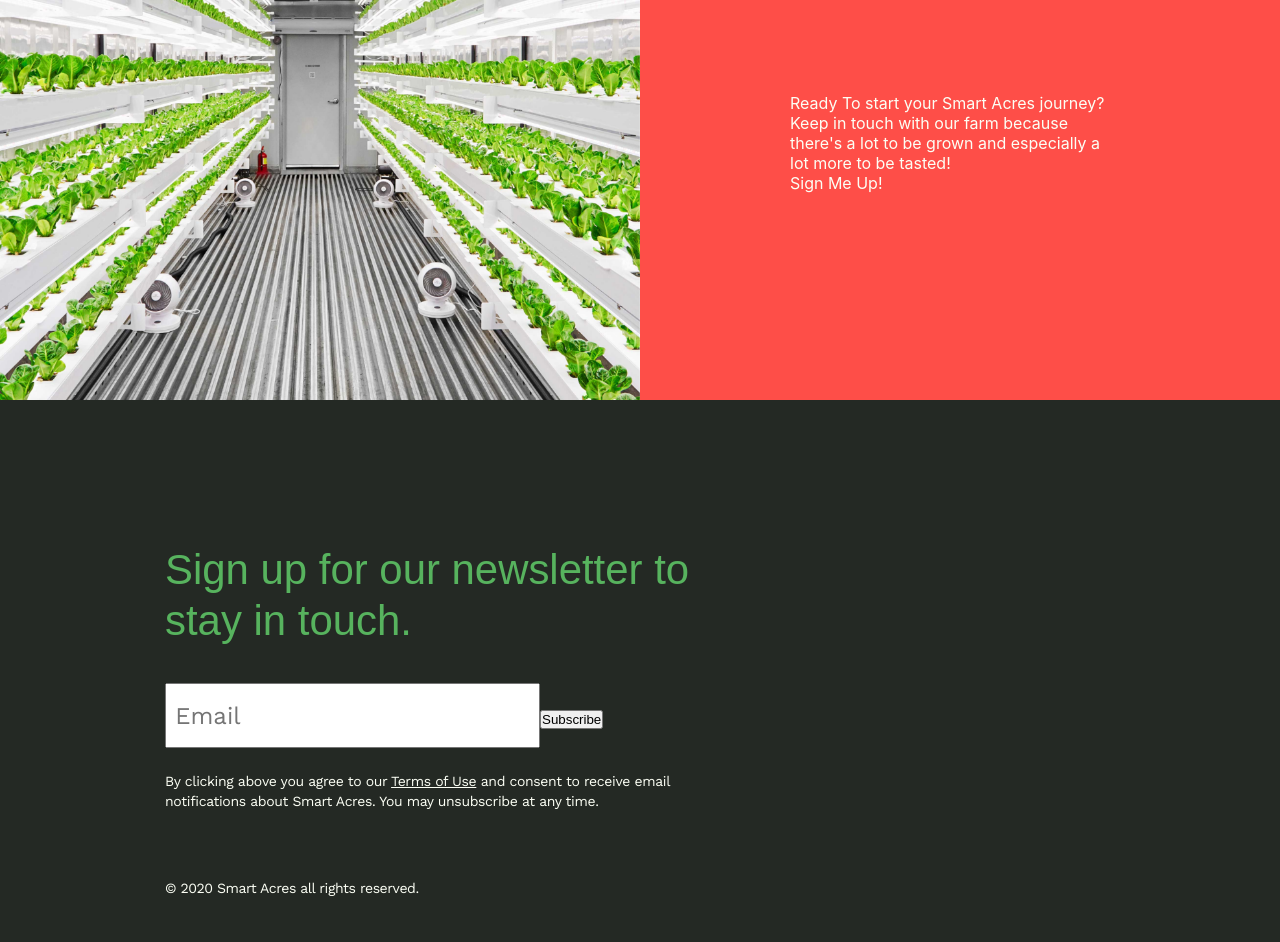
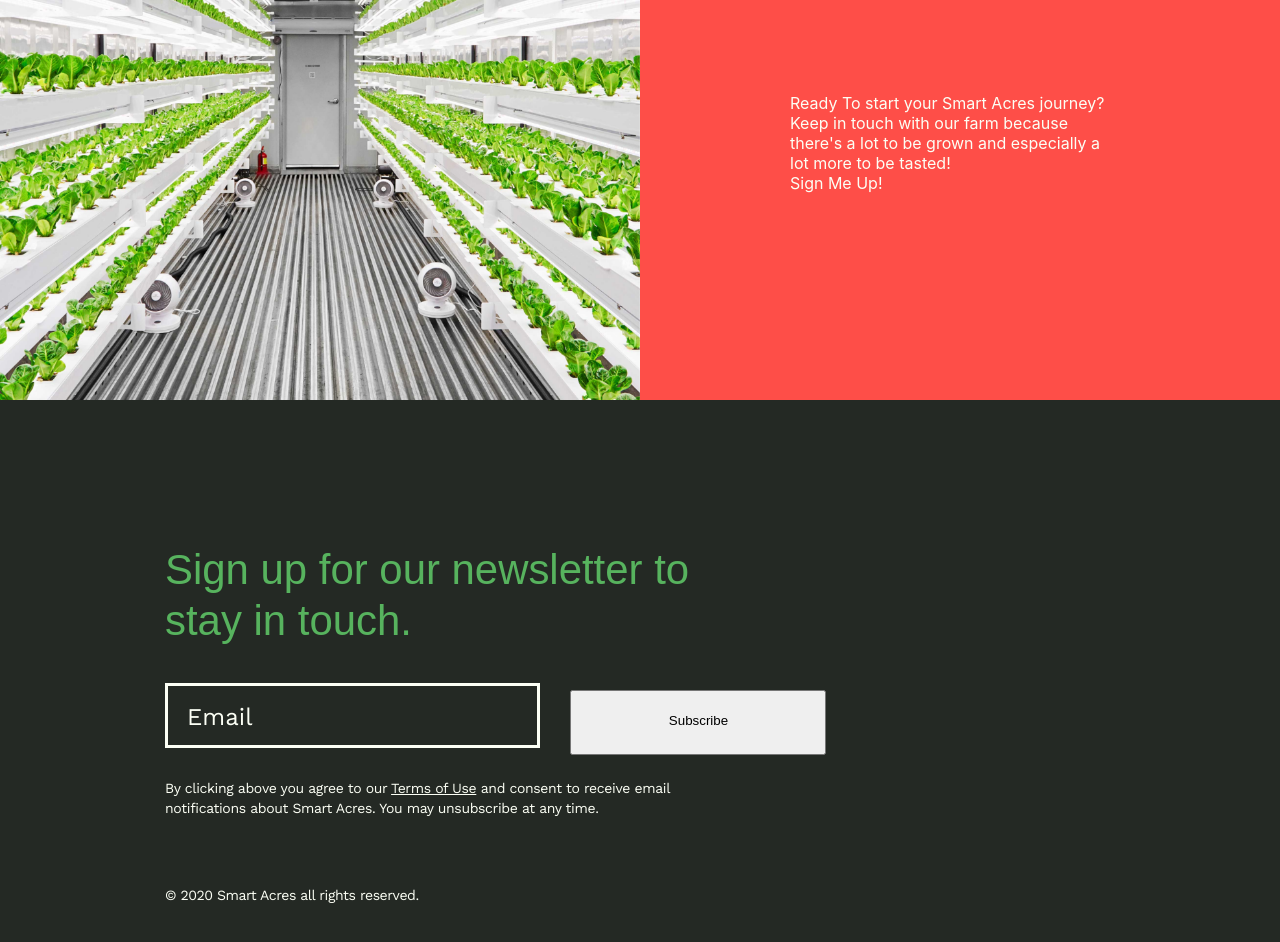
Before and after one commit to JuanTValdez/smart_acres, a React (Create React App) app: page / in a window 1280 px wide. Shown: the top 942 px of the page. Built offline with nearby package versions, Linux system fonts and the light colour scheme; a web font is replaced by a local one.

Commit message:
continuing styling footer

```diff
--- a/src/components/Footer.js
+++ b/src/components/Footer.js
@@ -31,7 +31,7 @@ export default function Footer() {
 						<p className='txt-3'>
 							Sign up for our newsletter to stay in touch.
 						</p>
-						<input className='email' type='text' placeholder=' Email' />
+						<input className='email' type='text' placeholder='Email' />
 
 						<button className='subscribe-btn'>Subscribe</button>
 
--- a/src/styles/Footer.css
+++ b/src/styles/Footer.css
@@ -71,7 +71,7 @@
 	width: 601px;
 	height: 36px;
 	margin: 40px 666px 0 0;
-	font-size: 0.88em;
+	font-size: 0.88rem;
 	line-height: 1.78;
 	letter-spacing: -0.45px;
 }
@@ -80,7 +80,7 @@
 	width: 566px;
 	height: 117px;
 	margin: 0 701px 21px 0;
-	font-size: 2.62em;
+	font-size: 2.62rem;
 	line-height: 1.21;
 	color: var(--dark-pastel-green);
 }
@@ -88,16 +88,31 @@
 .email {
 	width: 375px;
 	height: 65px;
-	/* margin: 21px 30px 23px 0;
-	padding: 20px 293px 17px 19px; */
-	font-size: 1.5em;
+	margin: 0 30px 0 0;
+	padding: 20px 29px 17px 19px;
+	font-size: 1.5rem;
+	background-color: var(--charcoal);
+	border: solid 3px var(--off-white);
+	color: var(--off-white);
+	outline: none;
+}
+
+::placeholder {
+	color: var(--off-white);
+}
+
+.subscribe-btn {
+	width: 256px;
+	height: 65px;
+
+	padding: 15px 68px 18px 69px;
 }
 
 .txt-4 {
 	width: 510px;
 	height: 65px;
 	margin: 23px 757px 18px 0;
-	font-size: 0.875em;
+	font-size: 0.875rem;
 	line-height: 1.43;
 	letter-spacing: -0.35px;
 }
```
